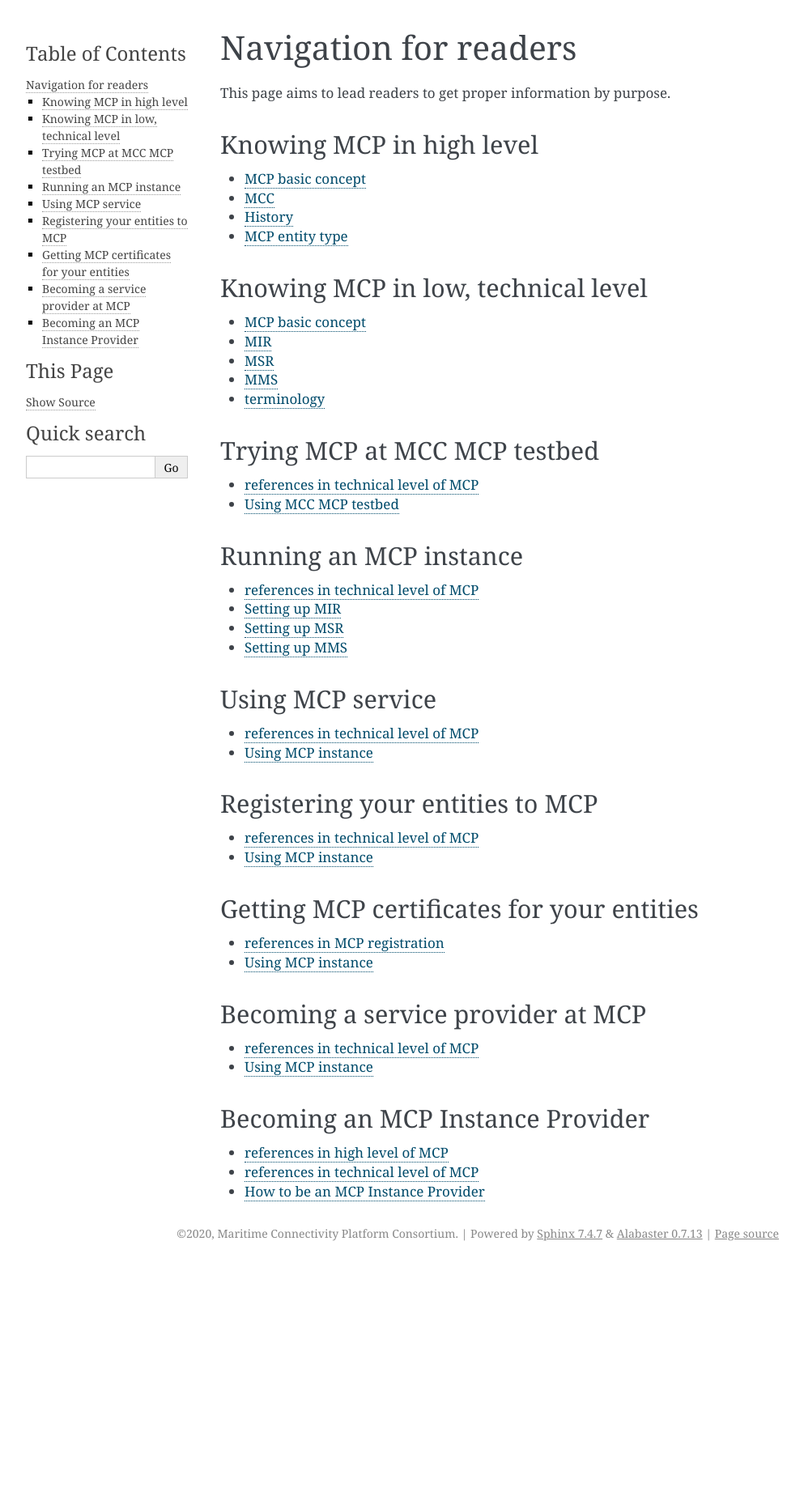
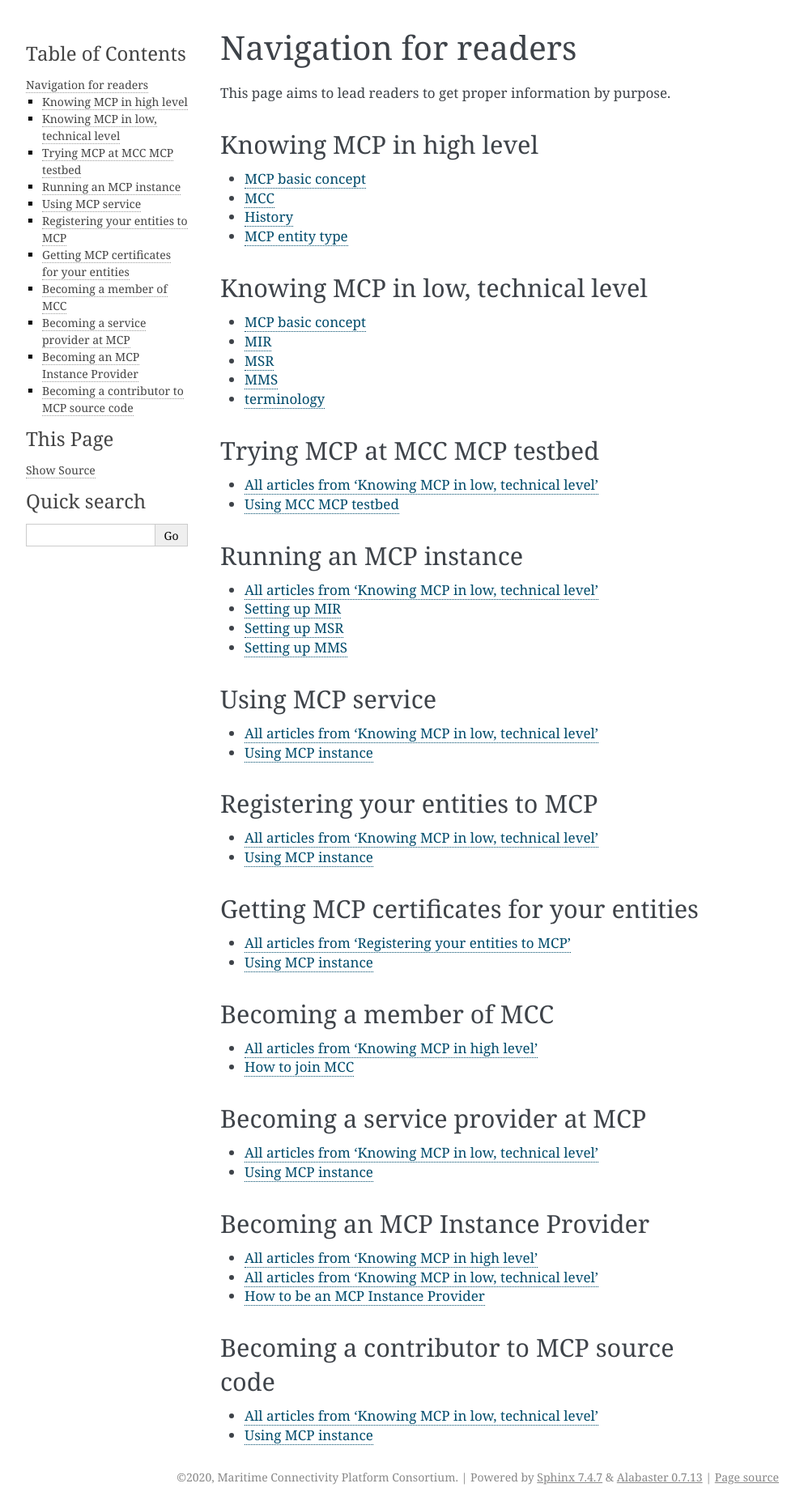
Before and after one commit to maritimeconnectivity/maritimeconnectivity.net, a Sphinx documentation site: the page built from docs/source/navigation.rst, in a window 1280 px wide. Shown: the whole page at 81% size, without its empty margins (148-1141 px from the left). Built offline with Sphinx 7.4.7, drawn with Linux system fonts in a browser that asks for light colours; before the commit the page ends 1563 px from its top, so only the background shows below that.

Commit message:
build more links

```diff
--- a/docs/source/MCC.rst
+++ b/docs/source/MCC.rst
@@ -28,6 +28,8 @@
 * `CIRM <http://www.cirm.org/>`_
 * `IHO <https://www.iho.int/>`_
 
+.. _mcc-how-to:
+
 How to join MCC
 ^^^^^^^^^^^^^^^^
 All other relevant organisations (non-profit and for-profit) are invited to join the consortium.
--- a/docs/source/navigation.rst
+++ b/docs/source/navigation.rst
@@ -23,40 +23,50 @@
 
 Trying MCP at MCC MCP testbed
 -----------------------------------------------
-* :ref:`references in technical level of MCP <mcp-technical-ref>`
+* :ref:`All articles from 'Knowing MCP in low, technical level' <mcp-technical-ref>`
 * :ref:`Using MCC MCP testbed <mcp-instance-usage-testbed>`
 
 Running an MCP instance
 -----------------------------------------------
-* :ref:`references in technical level of MCP <mcp-technical-ref>`
+* :ref:`All articles from 'Knowing MCP in low, technical level' <mcp-technical-ref>`
 * :ref:`Setting up MIR <setup-mir>`
 * :ref:`Setting up MSR <setup-msr>`
 * :ref:`Setting up MMS <setup-mms>`
 
 Using MCP service
 -------------------------------
-* :ref:`references in technical level of MCP <mcp-technical-ref>`
+* :ref:`All articles from 'Knowing MCP in low, technical level' <mcp-technical-ref>`
 * :ref:`Using MCP instance <mcp-instance-usage>`
 
 .. _mcp-registration:
 
 Registering your entities to MCP
 -----------------------------------------------------
-* :ref:`references in technical level of MCP <mcp-technical-ref>`
+* :ref:`All articles from 'Knowing MCP in low, technical level' <mcp-technical-ref>`
 * :ref:`Using MCP instance <mcp-instance-usage>`
 
 Getting MCP certificates for your entities
 -----------------------------------------------------
-* :ref:`references in MCP registration <mcp-registration>`
+* :ref:`All articles from 'Registering your entities to MCP' <mcp-registration>`
 * :ref:`Using MCP instance <mcp-instance-usage>`
+
+Becoming a member of MCC
+-----------------------------------------------------
+* :ref:`All articles from 'Knowing MCP in high level' <mcp-highlevel-ref>`
+* :ref:`How to join MCC <mcc-how-to>`
 
 Becoming a service provider at MCP
 -----------------------------------------------------
-* :ref:`references in technical level of MCP <mcp-technical-ref>`
+* :ref:`All articles from 'Knowing MCP in low, technical level' <mcp-technical-ref>`
 * :ref:`Using MCP instance <mcp-instance-usage>`
 
 Becoming an MCP Instance Provider
 -----------------------------------------------------
-* :ref:`references in high level of MCP <mcp-highlevel-ref>`
-* :ref:`references in technical level of MCP <mcp-technical-ref>`
+* :ref:`All articles from 'Knowing MCP in high level' <mcp-highlevel-ref>`
+* :ref:`All articles from 'Knowing MCP in low, technical level' <mcp-technical-ref>`
 * :ref:`How to be an MCP Instance Provider <mcp-instance-provider-how-to>`
+
+Becoming a contributor to MCP source code
+-----------------------------------------------------
+* :ref:`All articles from 'Knowing MCP in low, technical level' <mcp-technical-ref>`
+* :ref:`Using MCP instance <mcp-instance-usage>`
```
Also changed, not shown: docs/source/sourcecode.rst (+7 -0 lines), 4 other files.
